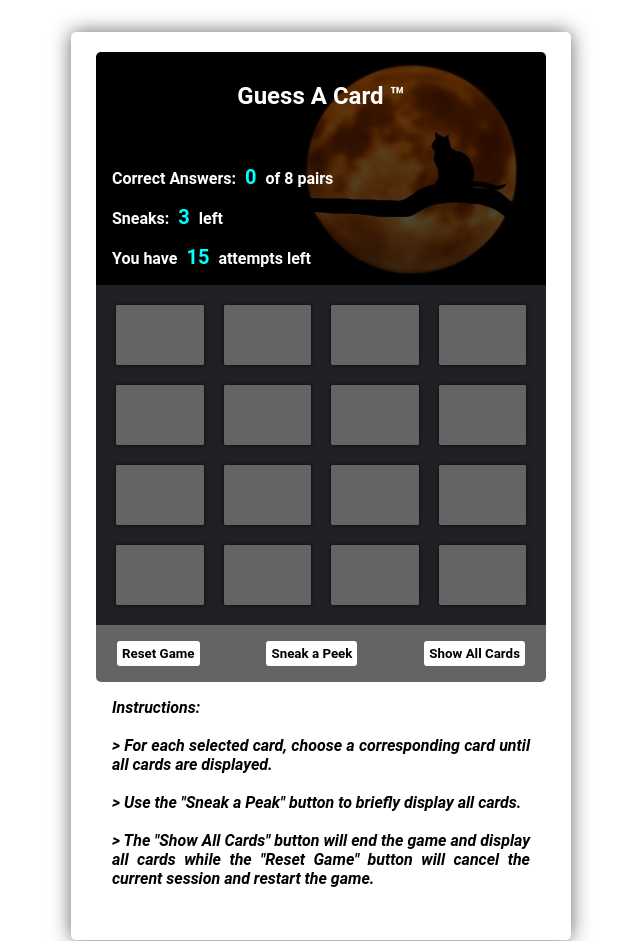
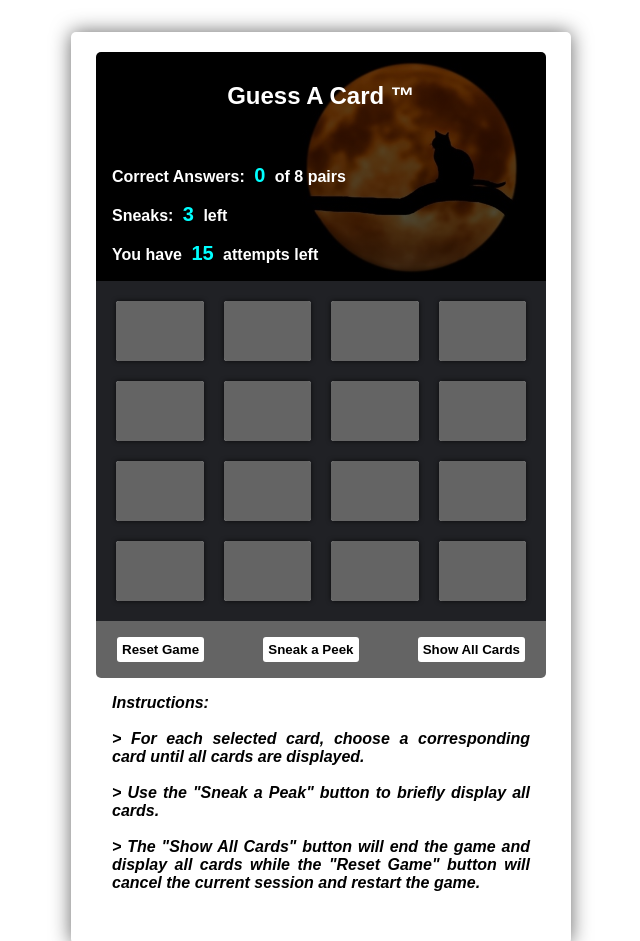
Before and after one commit to ajiohjesse/guess-a-card-V1, a plain HTML site: page index.html in a window 1280 px wide. Shown: the top 941 px of the page, without its empty margins (319-959 px from the left). Drawn offline with Linux system fonts and the light colour scheme.

Commit message:
change font

```diff
--- a/game-resources/style.css
+++ b/game-resources/style.css
@@ -2,8 +2,11 @@
   padding: 0;
   margin: 0;
   box-sizing: border-box;
-  font-family: roboto;
   --game-main-clr: #646464;
+}
+
+body {
+  font-family: sans-serif;
 }
 
 .hide {
```
